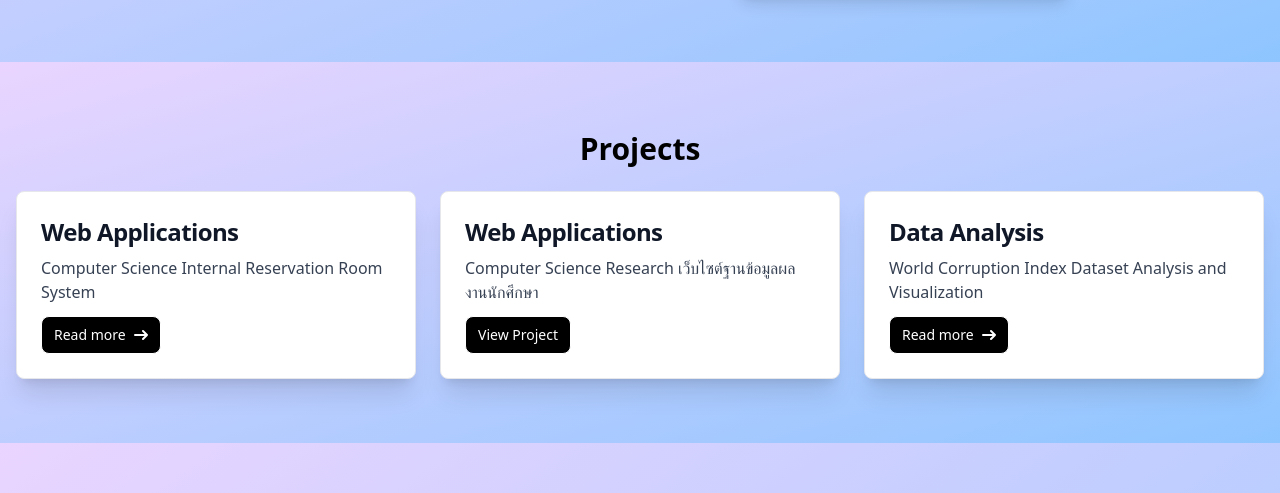
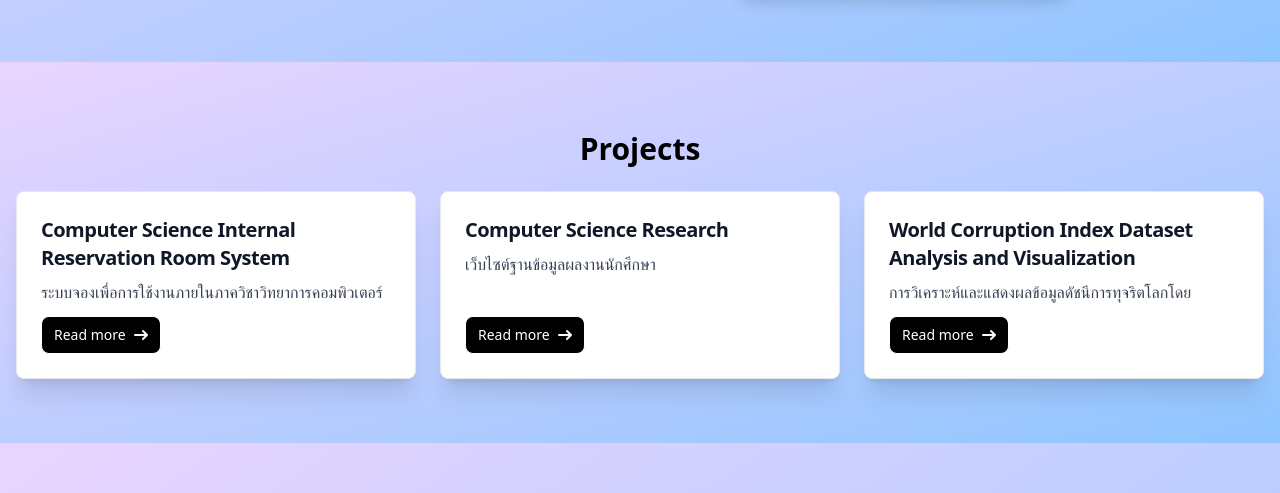
Before and after one commit to kotchakorntantr/PortfolioWeb, a React (Vite) app: page / in a window 1280 px wide. Shown: the part 434-927 px from the top of the page. Built offline with nearby package versions, Linux system fonts and the light colour scheme.

Commit message:
Add AOS library for animations and enhance project and certificate sections

```diff
--- a/package.json
+++ b/package.json
@@ -11,6 +11,7 @@
   },
   "dependencies": {
     "@tailwindcss/vite": "^4.0.15",
+    "aos": "^2.3.4",
     "ogl": "^1.0.11",
     "react": "^19.0.0",
     "react-dom": "^19.0.0",
--- a/src/App.jsx
+++ b/src/App.jsx
@@ -1,4 +1,6 @@
 import React, { useEffect } from 'react';
+import AOS from 'aos';
+import 'aos/dist/aos.css';
 import Navbar from './components/Navbar';
 import About from './components/About';
 import Projects from './components/Projects';
@@ -6,6 +8,13 @@ import Technologies from './components/Tech';
 import Contact from './components/Contact';
 import Certificate from './components/Certificate';
 function App() {
+  useEffect(() => {
+    AOS.init({
+      duration: 1000,
+      once: true,
+    });
+  }, []);
+
   // useEffect(() => {
   //   fetch("https://kotchakorn.app.n8n.cloud/webhook/notify-visit", {
   //     method: "POST",
--- a/src/components/Projects.jsx
+++ b/src/components/Projects.jsx
@@ -1,91 +1,30 @@
-import React, { useEffect, useRef, useState } from "react";
 
 function Projects() {
-  const [isVisible, setIsVisible] = useState(false);
-  const sectionRef = useRef(null);
-
-  useEffect(() => {
-    const observer = new IntersectionObserver(
-      ([entry]) => {
-        if (entry.isIntersecting) {
-          setIsVisible(true);
-        }
-      },
-      { threshold: 0.1 }
-    );
-
-    if (sectionRef.current) {
-      observer.observe(sectionRef.current);
-    }
-
-    return () => {
-      if (sectionRef.current) {
-        observer.unobserve(sectionRef.current);
-      }
-    };
-  }, []);
-
-  const projects = [
-    {
-      title: "Web Applications",
-      description: "Computer Science Internal Reservation Room System"
-    },
-    {
-      title: "Web Applications",
-      description: "Computer Science Research เว็บไซต์ฐานข้อมูลผลงานนักศึกษา"
-    },
-    {
-      title: "Data Analysis",
-      description: "World Corruption Index Dataset Analysis and Visualization"
-    }
-  ];
 
   return (
     <section
       id="projects"
-      ref={sectionRef}
+      data-aos="fade-up"
       className="px-4 py-16 bg-gradient-to-br from-purple-200 to-blue-300"
     >
-      <h2
-        className={`text-2xl sm:text-3xl leading-[1.5] text-center font-semibold text-black transition-all duration-1000 ${
-          isVisible ? 'opacity-100 translate-y-0' : 'opacity-0 -translate-y-10'
-        }`}
-      >
+      <h2 className="text-2xl sm:text-3xl leading-[1.5] text-center font-semibold text-black transition-all duration-1000">
         Projects
       </h2>
 
       <div className="grid grid-cols-1 md:grid-cols-2 lg:grid-cols-3 gap-6 max-w-7xl mx-auto pt-5">
-        {projects.map((project, index) => (
         <div
-            key={index}
-            className={`p-6 bg-white border border-gray-200 rounded-lg shadow-xl flex flex-col h-full
-              transition-all duration-700 ease-out hover:shadow-2xl
-              ${isVisible
-                ? 'opacity-100 translate-y-0'
-                : 'opacity-0 translate-y-20'
-              }`}
-            style={{
-              transitionDelay: isVisible ? `${index * 150}ms` : '0ms'
-            }}
+          data-aos="fade-up"
+          data-aos-delay="100"
+          className="p-6 bg-white border border-gray-200 rounded-lg shadow-xl flex flex-col h-full
+         transition-all duration-700 ease-out hover:shadow-2xl opacity-100 translate-y-0 "
         >
-            <h5 className="mb-2 text-xl sm:text-2xl font-bold tracking-tight text-gray-900">
-              {project.title}
+          <h5 className="mb-2 text-xl  font-semibold tracking-tight text-gray-900">
+            Computer Science Internal Reservation Room System
           </h5>
           <p className="mb-3 font-normal text-base text-gray-700 flex-grow">
-              {project.description}
+            ระบบจองเพื่อการใช้งานภายในภาควิชาวิทยาการคอมพิวเตอร์
           </p>
-            <div className="flex-grow gap-4">
-            {project.description === "Computer Science Research เว็บไซต์ฐานข้อมูลผลงานนักศึกษา" && (
-              <a
-                href="https://research.cs.science.cmu.ac.th"
-                target="_blank"
-                rel="noopener noreferrer"
-                className="inline-flex items-center px-3 py-2 text-sm font-medium text-white bg-black rounded-lg hover:bg-white hover:text-black border hover:border-black w-fit transition-all duration-300"
-              >
-                View Project
-              </a>
-            )}
-            {(project.description === "Computer Science Internal Reservation Room System" || project.description === "World Corruption Index Dataset Analysis and Visualization")&& (
+          <div className=" gap-4">
             <button className="inline-flex items-center px-3 py-2 text-sm font-medium text-white bg-black rounded-lg hover:bg-white hover:text-black border hover:border-black w-fit transition-all duration-300">
               Read more
               <svg
@@ -102,10 +41,75 @@ function Projects() {
                 />
               </svg>
             </button>
-            )}
           </div>
         </div>
-        ))}
+
+        <div
+          data-aos="fade-up"
+          data-aos-delay="100"
+          className="p-6 bg-white border border-gray-200 rounded-lg shadow-xl flex flex-col h-full
+         transition-all duration-700 ease-out hover:shadow-2xl opacity-100 translate-y-0
+         "
+        >
+          <h5 className="mb-2 text-xl font-semibold tracking-tight text-gray-900">
+            Computer Science Research
+          </h5>
+          <p className="mb-3 font-normal text-base text-gray-700 flex-grow">
+            {/* ระบบอัพโหลดผลงานนักศึกษาเพื่อการเก็บรวบรวมและแสดงผลงานของนักศึกษา */}
+            เว็บไซต์ฐานข้อมูลผลงานนักศึกษา
+          </p>
+          <div className=" gap-4">
+            <button className="inline-flex items-center px-3 py-2 text-sm font-medium text-white bg-black rounded-lg hover:bg-white hover:text-black border hover:border-black w-fit transition-all duration-300">
+              Read more
+              <svg
+                className="rtl:rotate-180 w-3.5 h-3.5 ms-2"
+                fill="none"
+                viewBox="0 0 14 10"
+              >
+                <path
+                  stroke="currentColor"
+                  strokeLinecap="round"
+                  strokeLinejoin="round"
+                  strokeWidth="2"
+                  d="M1 5h12m0 0L9 1m4 4L9 9"
+                />
+              </svg>
+            </button>
+          </div>
+        </div>
+
+        <div
+          data-aos="fade-up"
+          data-aos-delay="100"
+          className="p-6 bg-white border border-gray-200 rounded-lg shadow-xl flex flex-col h-full
+         transition-all duration-700 ease-out hover:shadow-2xl opacity-100 translate-y-0 "
+        >
+          <h5 className="mb-2 text-xl font-semibold tracking-tight text-gray-900">
+            World Corruption Index Dataset Analysis and Visualization
+          </h5>
+          <p className="mb-3 font-normal text-base text-gray-700 flex-grow">
+            การวิเคราะห์และแสดงผลข้อมูลดัชนีการทุจริตโลกโดย
+            {/* ใช้เทคนิคการวิเคราะห์ข้อมูลและการสร้างภาพข้อมูลเพื่อให้เข้าใจแนวโน้มและรูปแบบของการทุจริตในระดับโลก */}
+          </p>
+          <div className=" gap-4">
+            <button className="inline-flex items-center px-3 py-2 text-sm font-medium text-white bg-black rounded-lg hover:bg-white hover:text-black border hover:border-black w-fit transition-all duration-300">
+              Read more
+              <svg
+                className="rtl:rotate-180 w-3.5 h-3.5 ms-2"
+                fill="none"
+                viewBox="0 0 14 10"
+              >
+                <path
+                  stroke="currentColor"
+                  strokeLinecap="round"
+                  strokeLinejoin="round"
+                  strokeWidth="2"
+                  d="M1 5h12m0 0L9 1m4 4L9 9"
+                />
+              </svg>
+            </button>
+          </div>
+        </div>
       </div>
     </section>
   );
```
Also changed, not shown: src/components/Certificate.jsx (+46 -20 lines), src/components/Tech.jsx (+43 -37 lines), 1 other file (tests, documents, lock files or other folders). Lines whose indentation alone changed are shown as unchanged.
